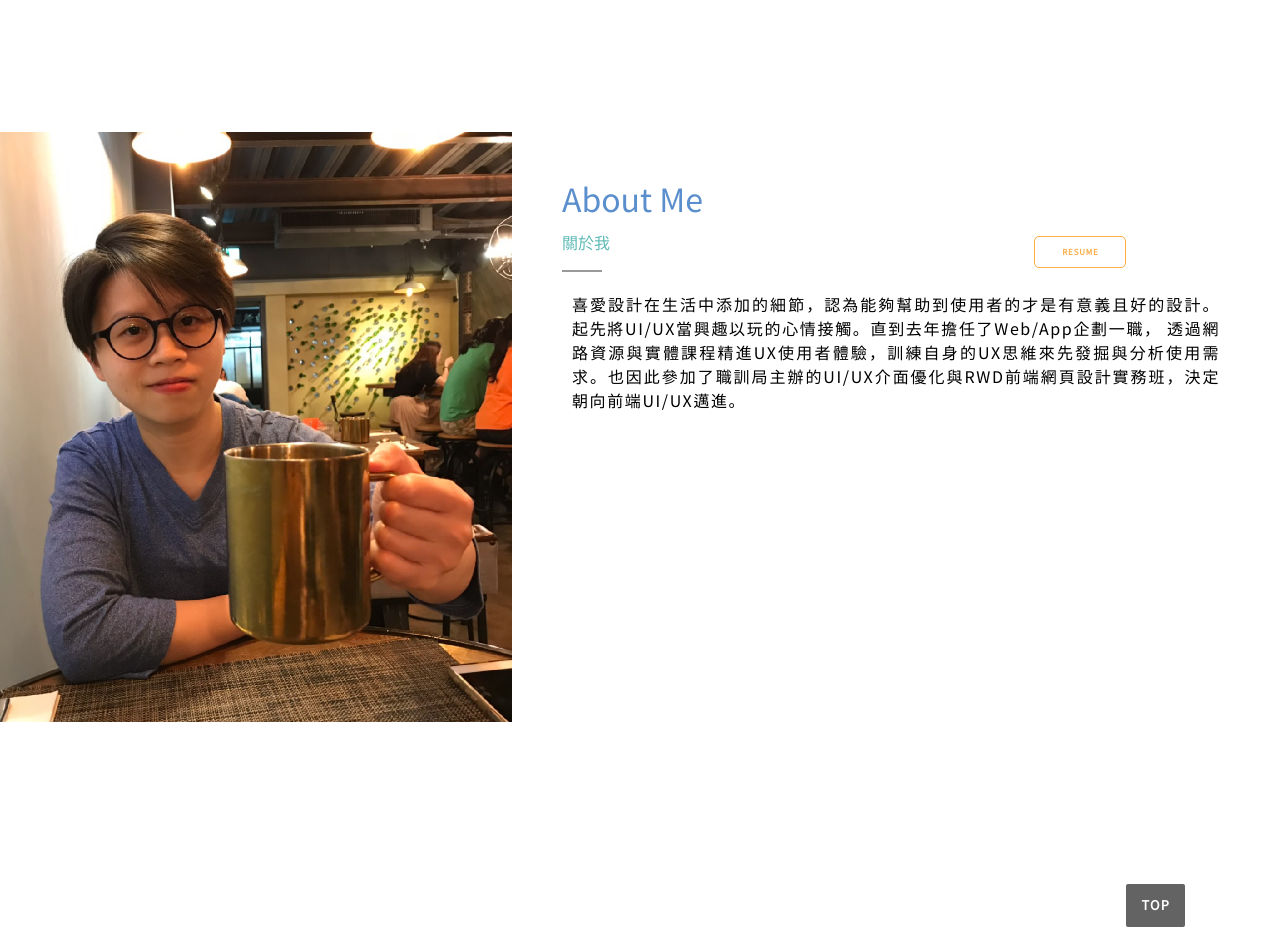
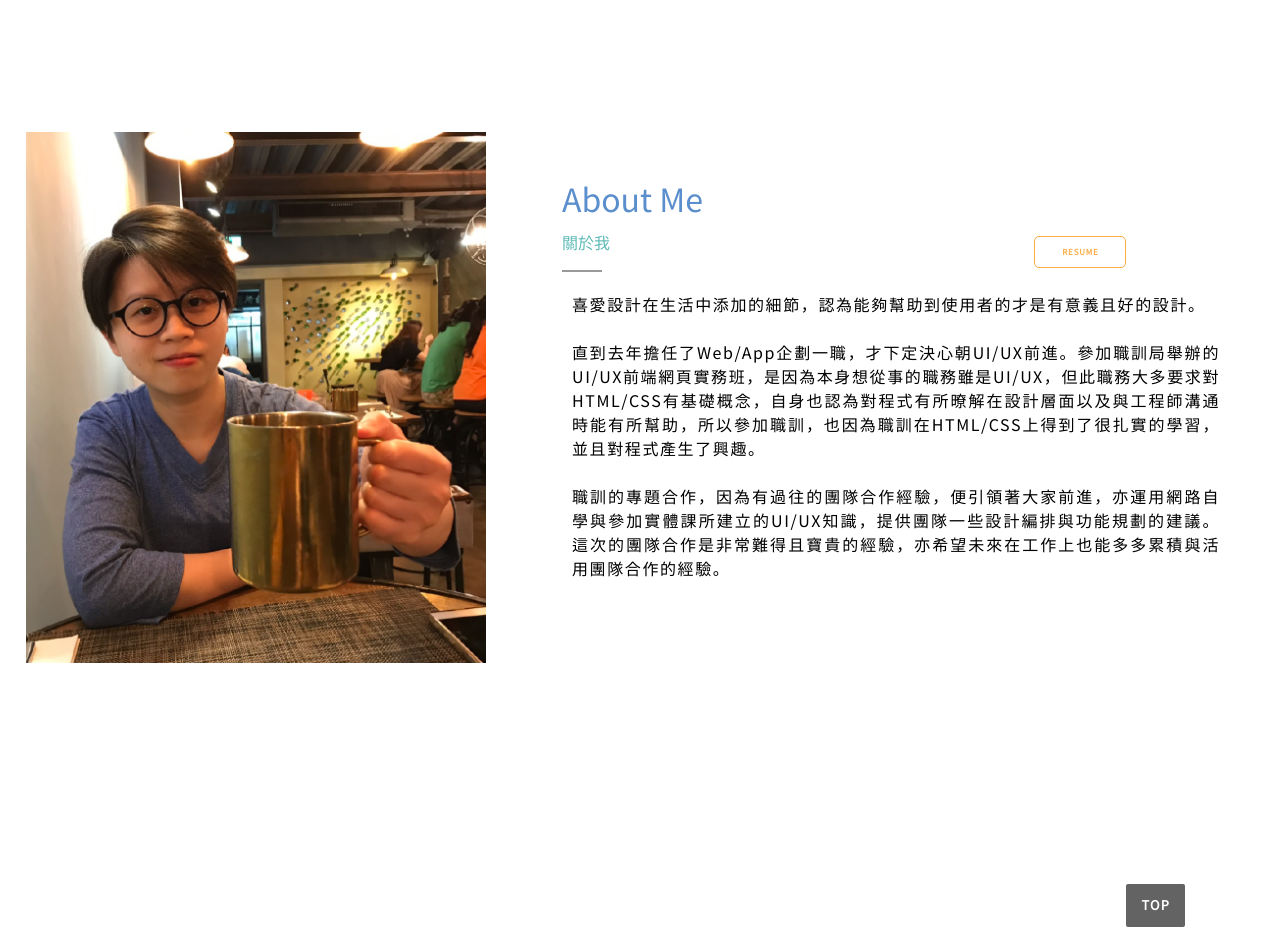
Before and after one commit to yangyunhsuan/Myweb, a plain HTML site: page pages/index.html in a window 1280 px wide. Shown: the part 2000-2932 px from the top of the page. Drawn offline with nearby package versions, Linux system fonts and the light colour scheme.

Commit message:
update index

```diff
--- a/css/index.css
+++ b/css/index.css
@@ -280,8 +280,8 @@ hr{
 }
 
 .lf-photo>.photo{
-    width: 100%;
-    /* margin: auto; */
+    width: 90%;
+    margin: auto;
 }
 
 .lf-photo img{
--- a/pages/index.html
+++ b/pages/index.html
@@ -108,18 +108,15 @@
                 <h1 class="about-en">About Me</h1>
                 <h4 class="about-zn">關於我</h4>
                 <hr class="ab-hr">
-                <div class="resume-btn"><a href="#">RESUME</a></div>
-                <p class="about-word">喜愛設計在生活中添加的細節，認為能夠幫助到使用者的才是有意義且好的設計。 起先將UI/UX當興趣以玩的心情接觸。直到去年擔任了Web/App企劃一職，
-                    透過網路資源與實體課程精進UX使用者體驗，訓練自身的UX思維來先發掘與分析使用需求。也因此參加了職訓局主辦的UI/UX介面優化與RWD前端網頁設計實務班，決定朝向前端UI/UX邁進。</p>
+                <div class="resume-btn"><a href="https://drive.google.com/open?id=1bAI9bV86LtQYI35phHXp_fMyiDskpBYb"
+                        target="_blank">RESUME</a></div>
+                <p class="about-word">喜愛設計在生活中添加的細節，認為能夠幫助到使用者的才是有意義且好的設計。<br>
+                    <br>
+                    直到去年擔任了Web/App企劃一職，才下定決心朝UI/UX前進。參加職訓局舉辦的UI/UX前端網頁實務班，是因為本身想從事的職務雖是UI/UX，但此職務大多要求對HTML/CSS有基礎概念，自身也認為對程式有所暸解在設計層面以及與工程師溝通時能有所幫助，所以參加職訓，也因為職訓在HTML/CSS上得到了很扎實的學習，並且對程式產生了興趣。<br>
+                    <br>
+                    職訓的專題合作，因為有過往的團隊合作經驗，便引領著大家前進，亦運用網路自學與參加實體課所建立的UI/UX知識，提供團隊一些設計編排與功能規劃的建議。這次的團隊合作是非常難得且寶貴的經驗，亦希望未來在工作上也能多多累積與活用團隊合作的經驗。
+                </p>
 
-                <!-- <div class="icon-box">
-                    <div class="icon"></div>
-                    <div class="icon"></div>
-                    <div class="icon"></div>
-                    <div class="icon"></div>
-
-                    <div class="blokc"></div>
-                </div> -->
             </div> <!--          ri-word end           -->
         </div>
 
```
